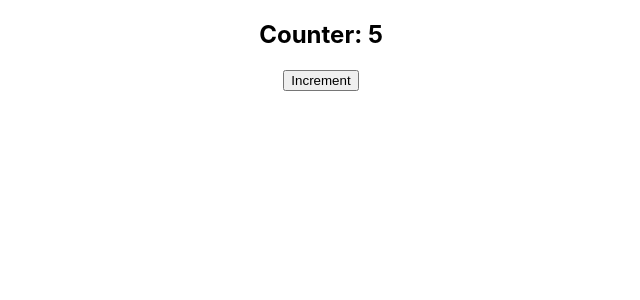
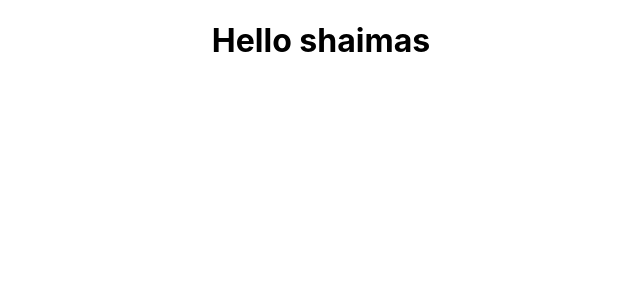
Before and after one commit to ShaimaAnvar/Rect-Class-Component, a React (Create React App) app: page / in a window 1280 px wide. Shown: the top 300 px of the page, without its empty margins (319-959 px from the left). Built offline with nearby package versions, Linux system fonts and the light colour scheme.

Commit message:
React 7 - useContext

```diff
--- a/src/App.js
+++ b/src/App.js
@@ -1,6 +1,7 @@
 
 import './App.css';
-import UseEff from './Components/Hooks/UseEff';
+import ClassA from './Components/Hooks/UseContext/ClassA';
+//import UseEff from './Components/Hooks/UseEff';
 // import ClassComp from './Components/ClassComp';
 // import UseSt from './Components/UseSt';
 
@@ -10,7 +11,8 @@ function App() {
     <div className="App">
       {/* <ClassComp/> */}
       {/* <UseSt/> */}
-      <UseEff/>
+      {/* <UseEff/> */}
+      <ClassA/>
     </div>
   );
 }
--- /dev/null
+++ b/src/Components/Hooks/UseContext/ClassA.js
@@ -0,0 +1,15 @@
+import React,{createContext} from 'react'
+import ClassB from './ClassB'
+
+const july= createContext();
+const ClassA = () => {
+  return (
+    <july.Provider value={'shaimas'}>
+        <ClassB/>
+    </july.Provider>
+
+  )
+}
+
+export default ClassA
+export { july }
--- /dev/null
+++ b/src/Components/Hooks/UseContext/ClassB.js
@@ -0,0 +1,12 @@
+import React from 'react'
+import ClassC from './ClassC'
+
+const ClassB = () => {
+  return (
+    <div>
+        <ClassC/>
+    </div>
+  )
+}
+
+export default ClassB
--- /dev/null
+++ b/src/Components/Hooks/UseContext/ClassC.js
@@ -0,0 +1,13 @@
+import React,{ useContext } from 'react'
+import { july } from './ClassA'
+
+const ClassC = () => {
+    const name=useContext(july);
+  return (
+    <div>
+        <h1>Hello {name} </h1>
+    </div>
+  )
+}
+
+export default ClassC
```
